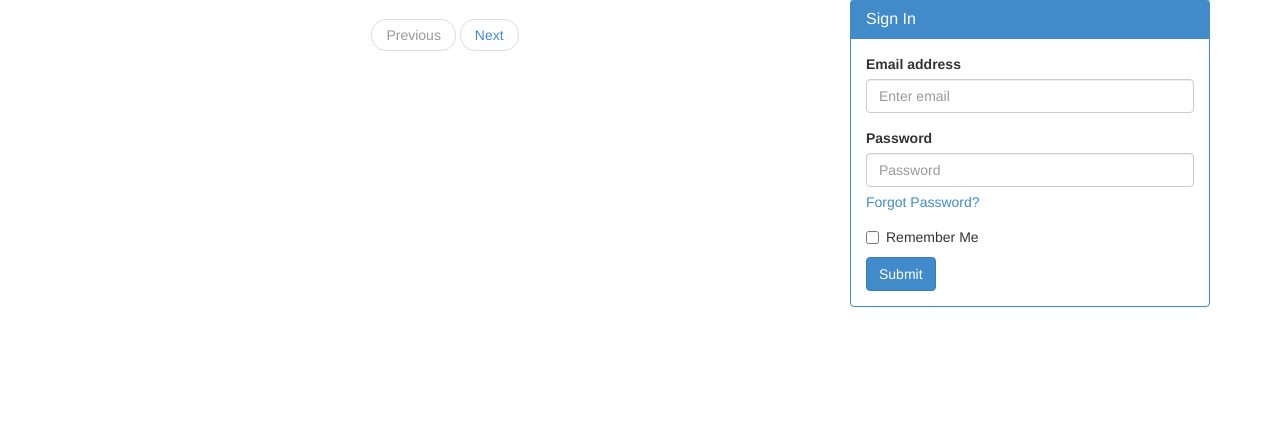
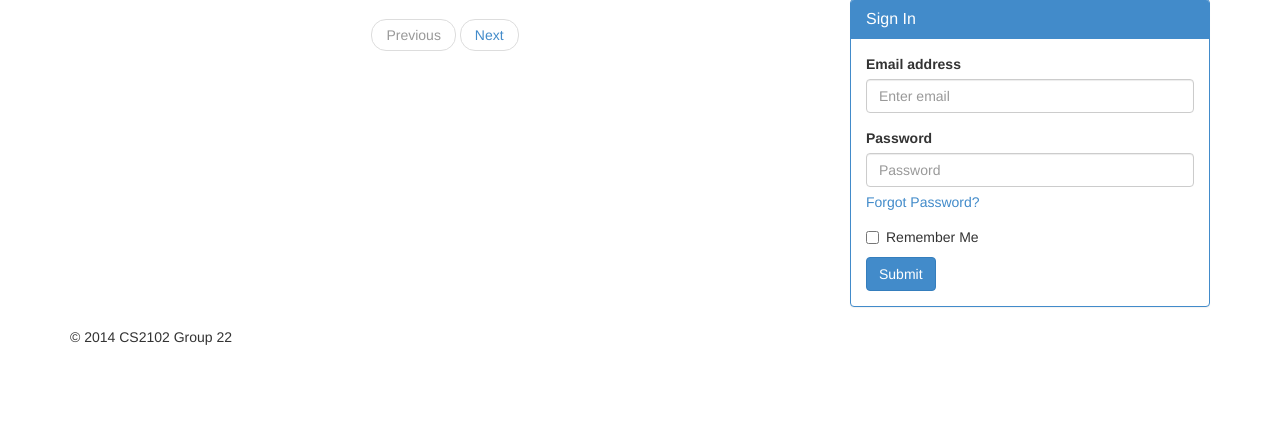
Before and after one commit to ymichael/cs2102-project, a Flask app: page / in a window 1280 px wide. Shown: the part 71-499 px from the top of the page. Run offline with Flask 2, Linux system fonts and the light colour scheme; data that the repository does not hold is empty; parts of the project's set-up code (start-up, migrations or seed data) failed here and were passed over; some libraries are stand-ins or nearby versions.

Commit message:
Add lame footer.

```diff
--- a/templates/layout.html
+++ b/templates/layout.html
@@ -67,6 +67,9 @@
 <div class='container'>
     {% block content %}{% endblock %}
 </div>
+<div class='container'>
+    <footer><p>&copy; 2014 CS2102 Group 22</p></footer>
+</div>
 <script src="{{ url_for('static', filename='third-party/jquery.min.js')}}"></script>
 <script src="{{ url_for('static', filename='third-party/bootstrap.min.js')}}"></script>
 <script src="{{ url_for('static', filename='third-party/datepicker/datepicker.js')}}"></script>
```
